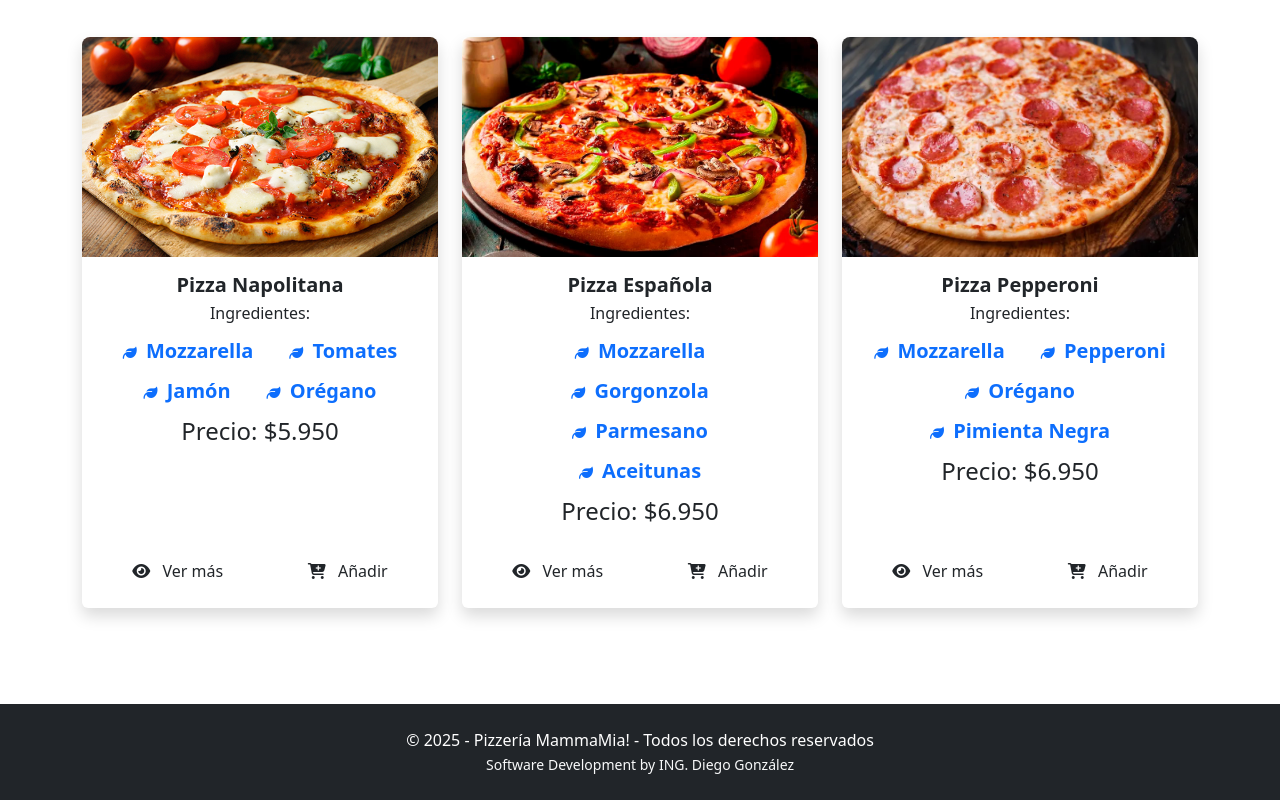
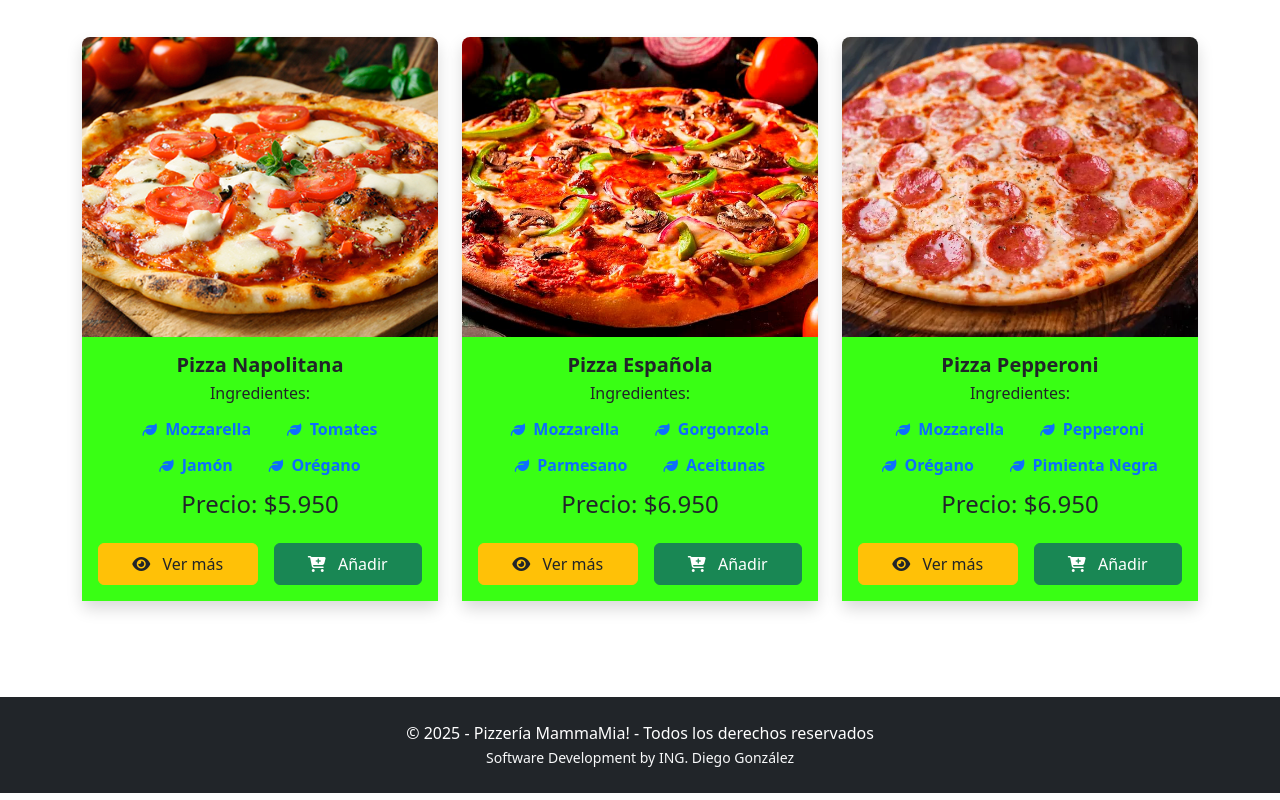
Before and after one commit to DiegoDeveloper7/Pizza-App-React, a React (Vite) app: page / in a window 1280 px wide. Shown: the part 379-1179 px from the top of the page. Built offline with nearby package versions, Linux system fonts and the light colour scheme.

Commit message:
4to modificacion componente tarjetaPizza estilo y forma

```diff
--- a/src/assets/estilos/estilos.css
+++ b/src/assets/estilos/estilos.css
@@ -40,7 +40,7 @@ main {
 /* 🔷 Imagen fija y recortada */
 .card-img-top {
   width: 100%;
-  height: 220px;
+  height: 300px;
   object-fit: cover;
   object-position: center;
   flex-shrink: 0;
@@ -52,5 +52,7 @@ main {
   display: flex;
   flex-direction: column;
   justify-content: space-between;
-  max-height: 600px;
+  max-height: 700px;
+   background-color: #39FF14; /* Verde fosforescente */
+   font-size: 1rem;
 }
--- a/src/components/TarjetaPizza.jsx
+++ b/src/components/TarjetaPizza.jsx
@@ -2,6 +2,7 @@
 export const TarjetaPizza = ({ img, name, price, ingredients }) => {
 
   return (
+
   <div className="card h-100 shadow border-0">
   <img src={img} className="card-img-top" alt={name} />
   <div className="card-body d-flex flex-column justify-content-between">
@@ -13,10 +14,8 @@ export const TarjetaPizza = ({ img, name, price, ingredients }) => {
       <p className="mb-2 ingredients-title">Ingredientes:</p>
       <div className="d-flex flex-wrap justify-content-center gap-1 list-ingredients">
         {ingredients.map((ingredient, index) => (
-          <span key={index} className="badge px-3 py-2 text-capitalize text-primary fs-5
-
-">
-            <i className="fas fa-leaf me-1" style={{ fontSize: "0.7em" }}></i> {ingredient}
+          <span key={index} className="badge px-3 py-2 text-capitalize text-primary fs-6">
+            <i className="fas fa-leaf me-1" style={{ fontSize: "0.9em" }}></i> {ingredient}
           </span>
         ))}
       </div>
@@ -30,16 +29,18 @@ export const TarjetaPizza = ({ img, name, price, ingredients }) => {
     </div>
 
     {/* Botones */}
+
    <div className="d-flex justify-content-between mt-auto gap-3 btn-options">
-      <button className="btn flex-fill py-2 see-more">
+  <button className="btn btn-warning border-warning text-dark flex-fill py-2 see-more">
     <i className="fas fa-eye me-2"></i> Ver más
   </button>
-      <button className="btn flex-fill py-2 add-to-cart">
+  <button className="btn btn-success border-success text-white flex-fill py-2 add-to-cart">
     <i className="fas fa-cart-plus me-2"></i> Añadir
   </button>
    </div>
 
   </div>
 </div>
+
   )
 }
```
Lines whose indentation alone changed are shown as unchanged.
